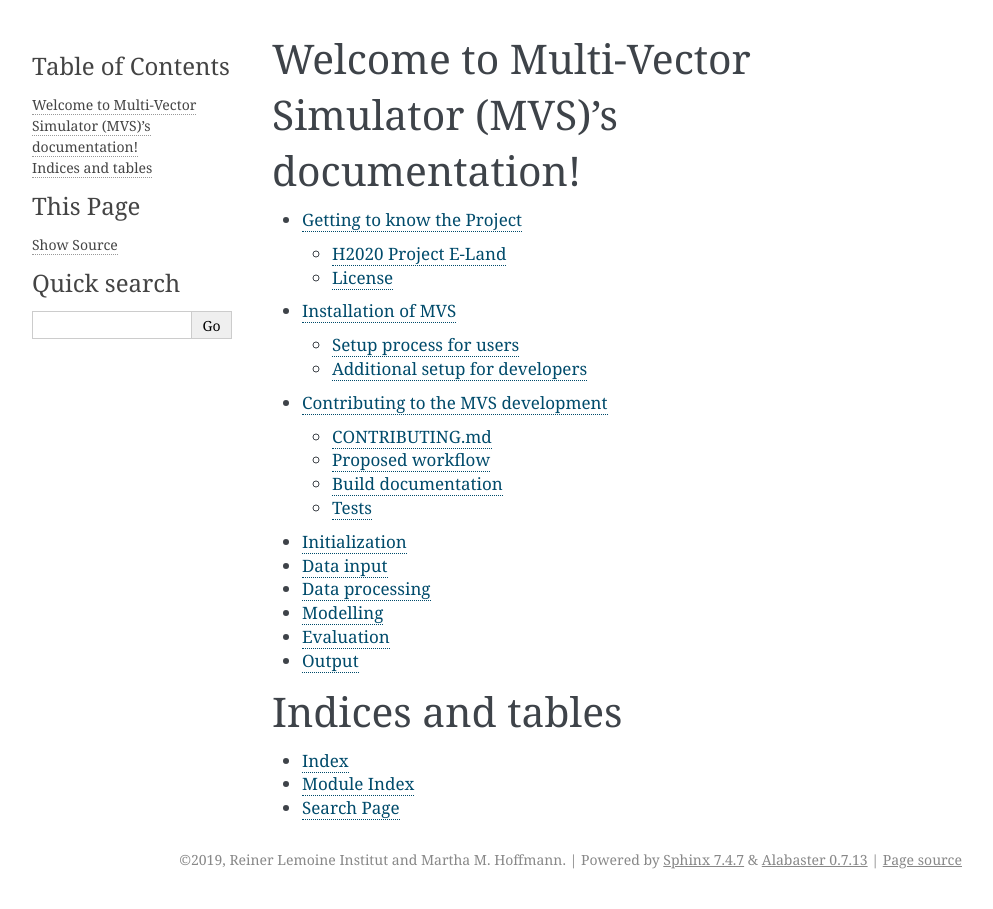
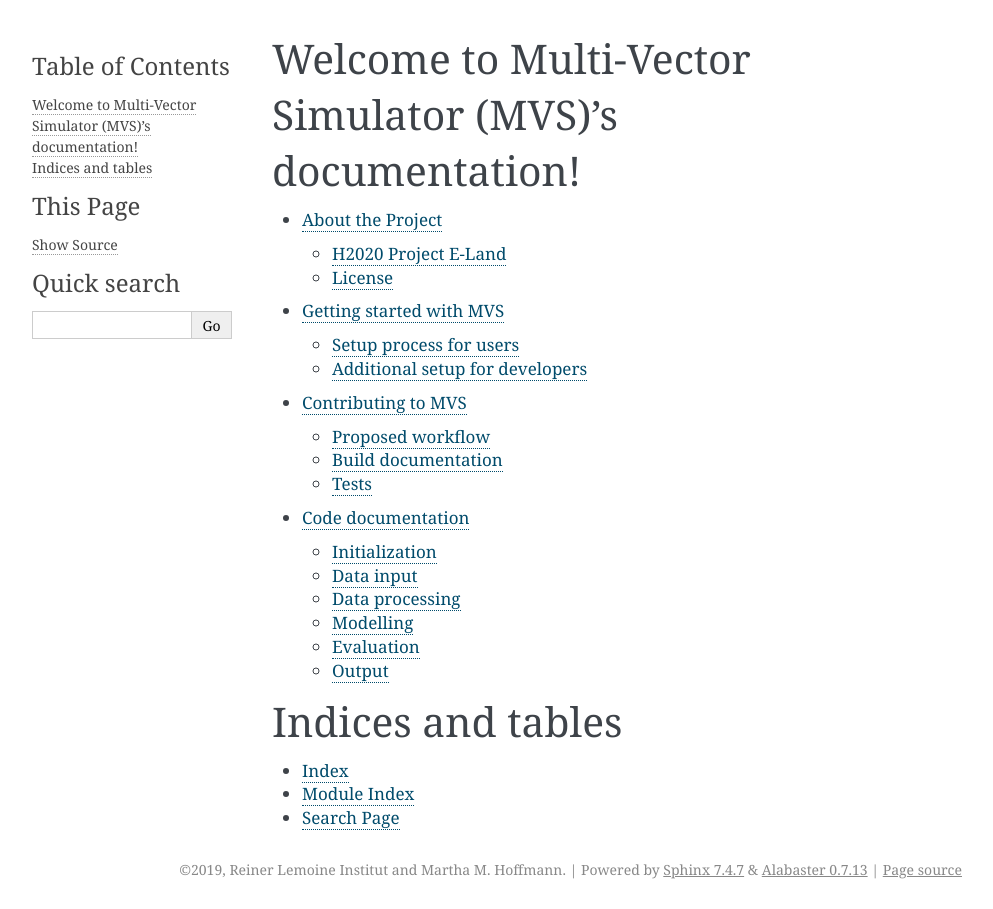
Before and after one commit to rl-institut/multi-vector-simulator, a Sphinx documentation site: the page built from docs/index.rst, in a window 1280 px wide. Shown: the whole page, without its empty margins (148-1141 px from the left). Built offline with Sphinx 7.4.7, drawn with Linux system fonts in a browser that asks for light colours.

Commit message:
Set titles of section for automatic toctree

```diff
--- a/docs/Code.rst
+++ b/docs/Code.rst
@@ -1,3 +1,7 @@
+==================
+Code documentation
+==================
+
 Initialization
 --------------
 
--- a/docs/Installation.rst
+++ b/docs/Installation.rst
@@ -1,5 +1,6 @@
-Installation of MVS
-===================
+========================
+Getting started with MVS
+========================
 
 
 Setup process for users
--- a/docs/Overview.rst
+++ b/docs/Overview.rst
@@ -1,5 +1,6 @@
-Getting to know the Project
-===========================
+=================
+About the Project
+=================
 
 H2020 Project E-Land
 --------------------
--- a/docs/index.rst
+++ b/docs/index.rst
@@ -3,6 +3,7 @@
    You can adapt this file completely to your liking, but it should at least
    contain the root `toctree` directive.
 
+========================================================
 Welcome to Multi-Vector Simulator (MVS)'s documentation!
 ========================================================
 
@@ -13,6 +14,7 @@ Welcome to Multi-Vector Simulator (MVS)'s documentation!
    Developing
    Code
 
+==================
 Indices and tables
 ==================
 
```
Also changed, not shown: docs/Developing.rst (+4 -5 lines).
